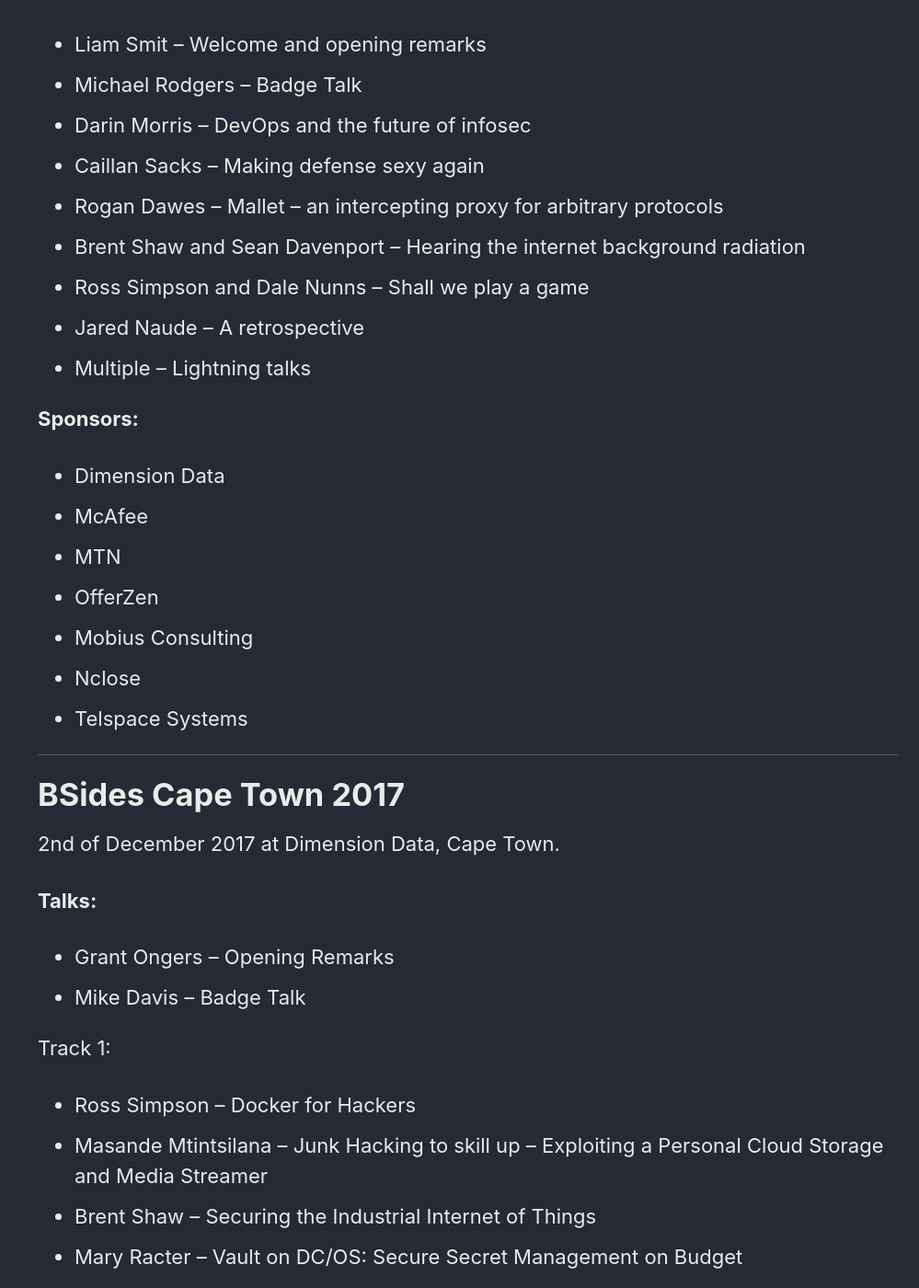
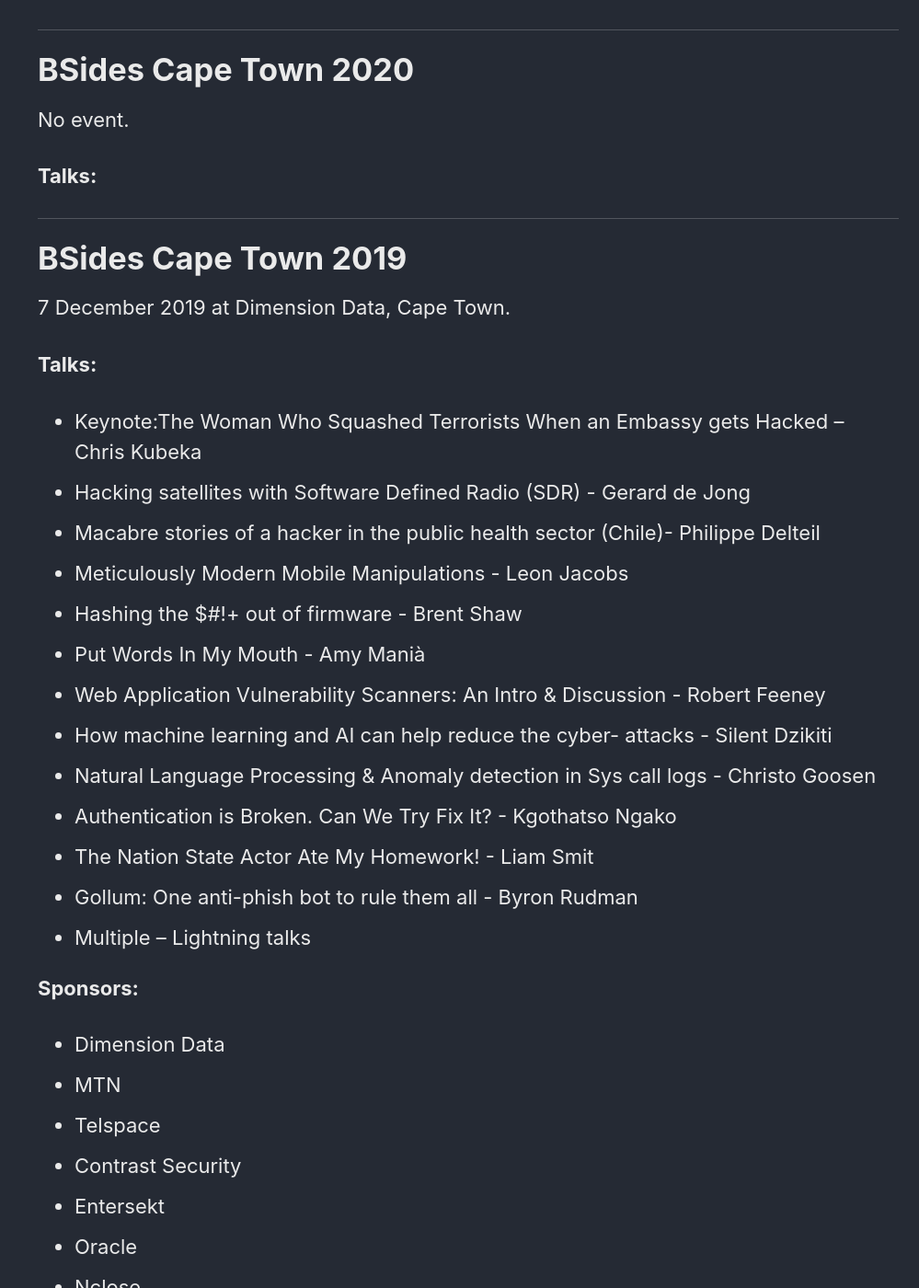
Before and after one commit to bsidescapetown/bsidescapetown.github.io, a Jekyll site: the page built from _pages/past_events.md, in a window 1280 px wide and 1400 px high, scrolled down 312 px. Shown: the whole window at 92% size, without its empty margins (281-1280 px from the left). Built offline with Jekyll 4.4.1, drawn with Linux system fonts in a browser that asks for light colours; cached includes are drawn as plain includes; comment, search, counter and statistics services are not loaded; some of the changed text lies outside the part shown.

Commit message:
Updates till before 2022

```diff
--- a/_pages/past_events.md
+++ b/_pages/past_events.md
@@ -6,6 +6,48 @@
 classes: wide
 author_profile: false
 ---
+<h1>BSides Cape Town 2021</h1>
+<p>No event.</p>
+<p><strong>Talks:</strong></p>
+<hr />
+
+<h1>BSides Cape Town 2020</h1>
+<p>No event.</p>
+<p><strong>Talks:</strong></p>
+<hr />
+
+<h1>BSides Cape Town 2019</h1>
+<p>7 December 2019 at Dimension Data, Cape Town.</p>
+<p><strong>Talks:</strong></p>
+<ul>
+<li>Keynote:The Woman Who Squashed Terrorists When an Embassy gets Hacked &#8211; Chris Kubeka</li>
+<li>Hacking satellites with Software Defined Radio (SDR) - Gerard de Jong</li>
+<li>Macabre stories of a hacker in the public health sector (Chile)- Philippe Delteil</li>
+<li>Meticulously Modern Mobile Manipulations - Leon Jacobs</li>
+<li>Hashing the $#!+ out of firmware - Brent Shaw</li>
+<li>Put Words In My Mouth - Amy Manià</li>
+<li>Web Application Vulnerability Scanners: An Intro & Discussion - Robert Feeney</li>
+<li>How machine learning and AI can help reduce the cyber- attacks - Silent Dzikiti</li>
+<li>Natural Language Processing & Anomaly detection in Sys call logs - Christo Goosen</li>
+<li>Authentication is Broken. Can We Try Fix It? - Kgothatso Ngako</li>
+<li>The Nation State Actor Ate My Homework! - Liam Smit</li>
+<li>Gollum: One anti-phish bot to rule them all - Byron Rudman</li>
+<li>Multiple &#8211; Lightning talks</li>
+</ul>
+<p><strong>Sponsors:</strong></p>
+<ul>
+<li>Dimension Data</li>
+<li>MTN</li>
+<li>Telspace</li>
+<li>Contrast Security</li>
+<li>Entersekt</li>
+<li>Oracle</li>
+<li>Nclose</li>
+<li>Bitcrack Security</li>
+<li>Hack the Box</li>
+<li>F-Secure</li>
+</ul>
+<hr />
 
 <h1>BSides Cape Town 2018</h1>
 <p>1st of December 2018 at Dimension Data, Cape Town.</p>
```
